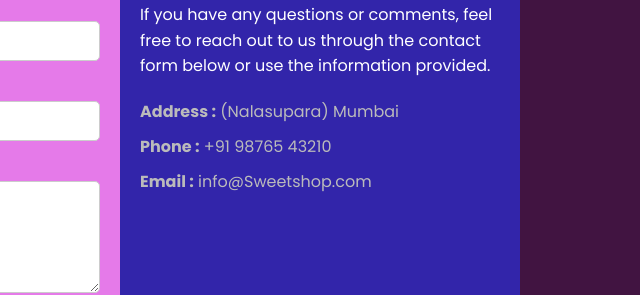
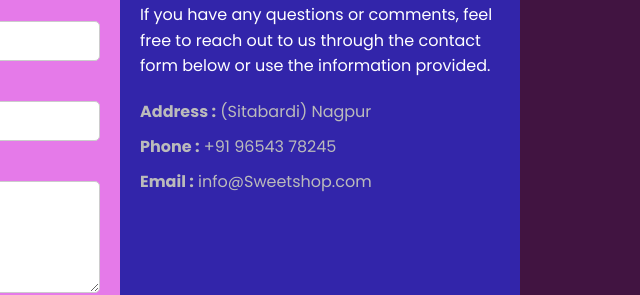
Before and after one commit to riteshwalke05/Sweets-shop, a plain HTML site: page index.html in a window 1280 px wide. Shown: the part 2941-3236 px from the top of the page, 620-1260 px from the left. Drawn offline with Linux system fonts and the light colour scheme.

Commit message:
some another change

```diff
--- a/index.html
+++ b/index.html
@@ -156,8 +156,8 @@
                 the
                 information provided.</p>
             <ul>
-                <li><b>Address :</b> (Nalasupara) Mumbai </li>
-                <li><b>Phone :</b> +91 98765 43210</li>
+                <li><b>Address :</b> (Sitabardi) Nagpur </li>
+                <li><b>Phone :</b> +91 96543 78245</li>
                 <li><b>Email :</b> info@Sweetshop.com</li>
             </ul>
         </div>
```
